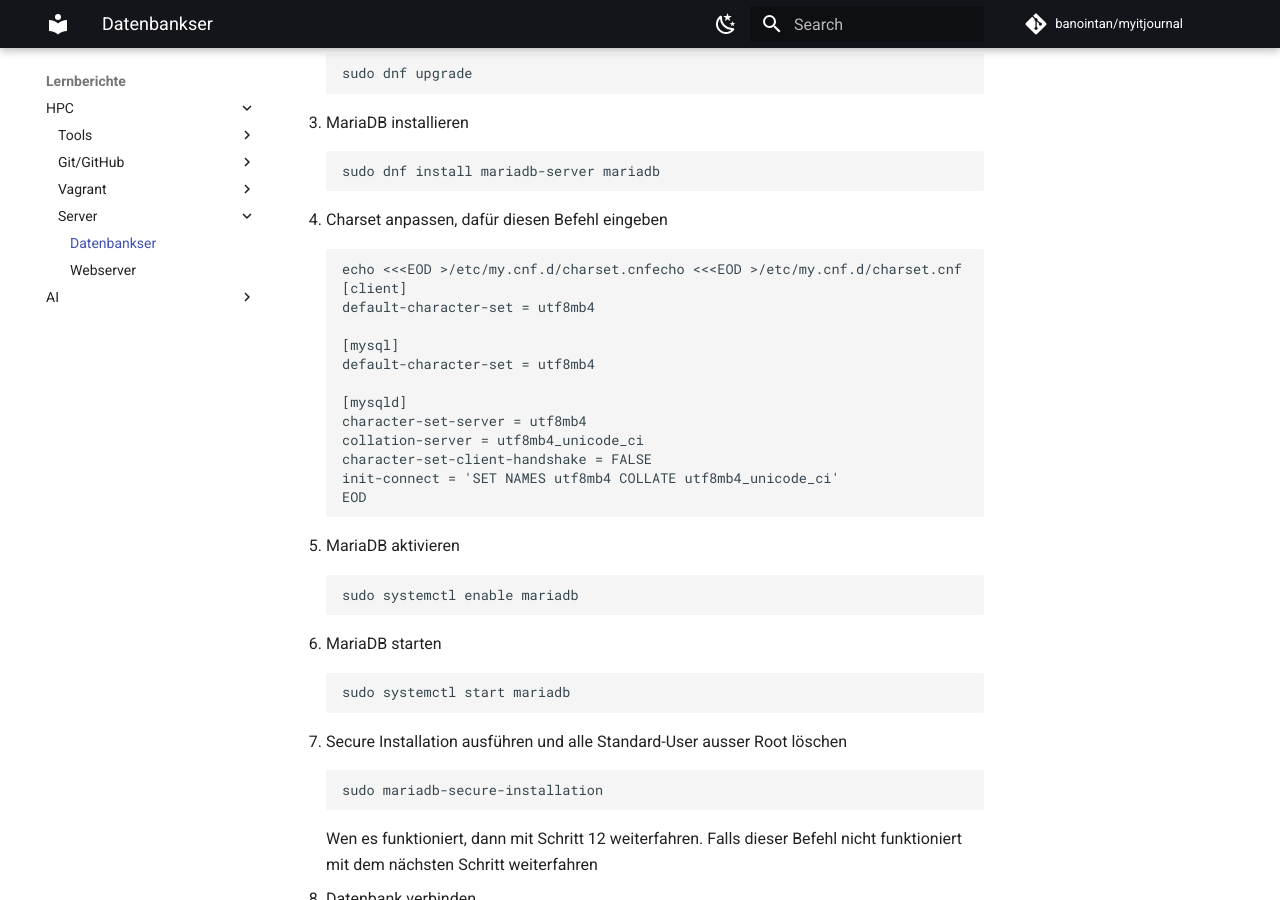
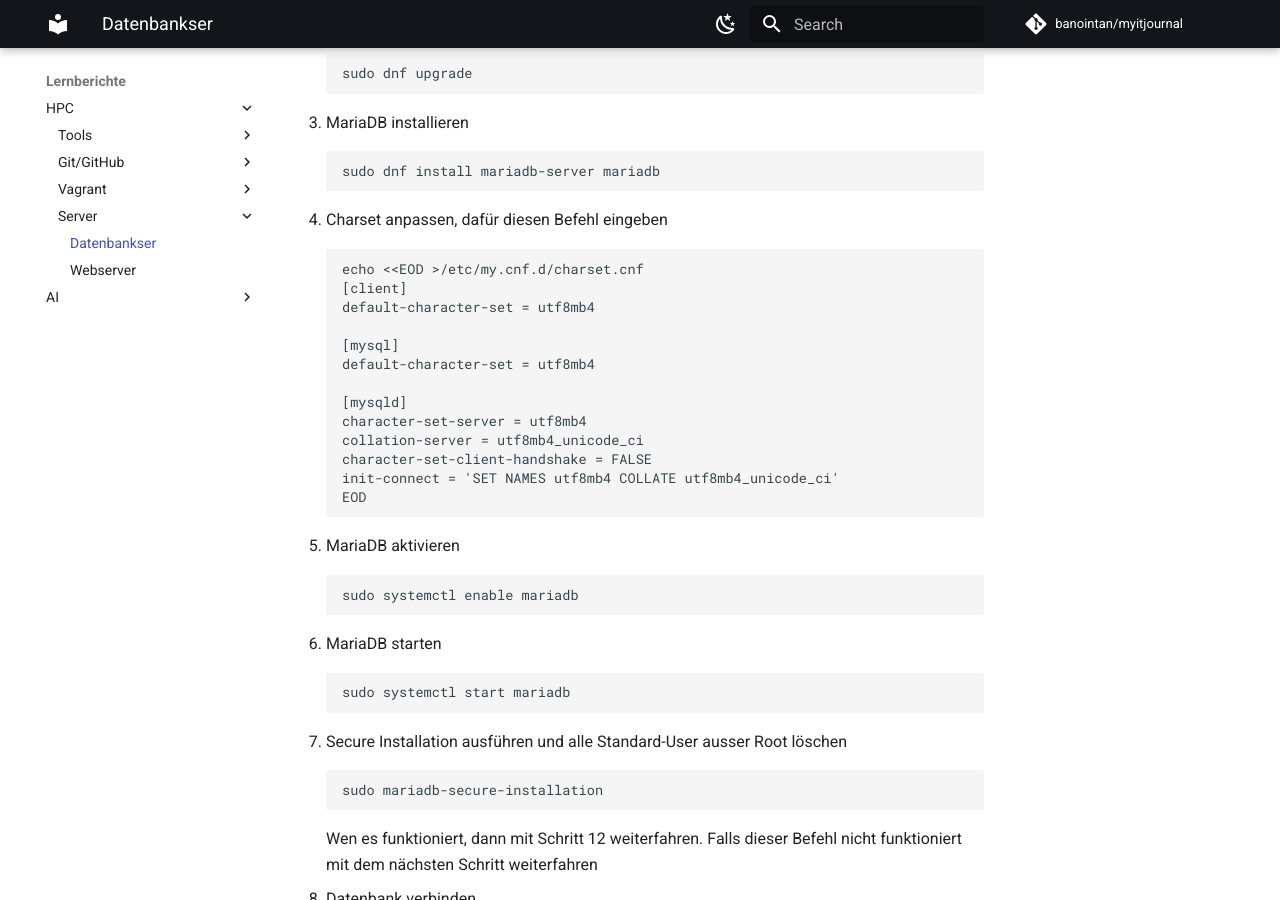
Before and after one commit to banointan/myitjournal, an MkDocs documentation site: the page built from docs/lernberichte/hpc/server/lb07.md, in a window 1280 px wide and 900 px high, scrolled down 321 px. Built offline with MkDocs 1.6.1 and Material for MkDocs 9.7.7, drawn with Linux system fonts in a browser that asks for light colours; comment, search, counter and statistics services are not loaded.

Commit message:
Issue-3 gelöst

```diff
--- a/docs/lernberichte/hpc/server/lb07.md
+++ b/docs/lernberichte/hpc/server/lb07.md
@@ -14,7 +14,7 @@
 
 4. Charset anpassen, dafür diesen Befehl eingeben
 
-        echo <<<EOD >/etc/my.cnf.d/charset.cnfecho <<<EOD >/etc/my.cnf.d/charset.cnf
+        echo <<EOD >/etc/my.cnf.d/charset.cnf
         [client]
         default-character-set = utf8mb4
 
```
